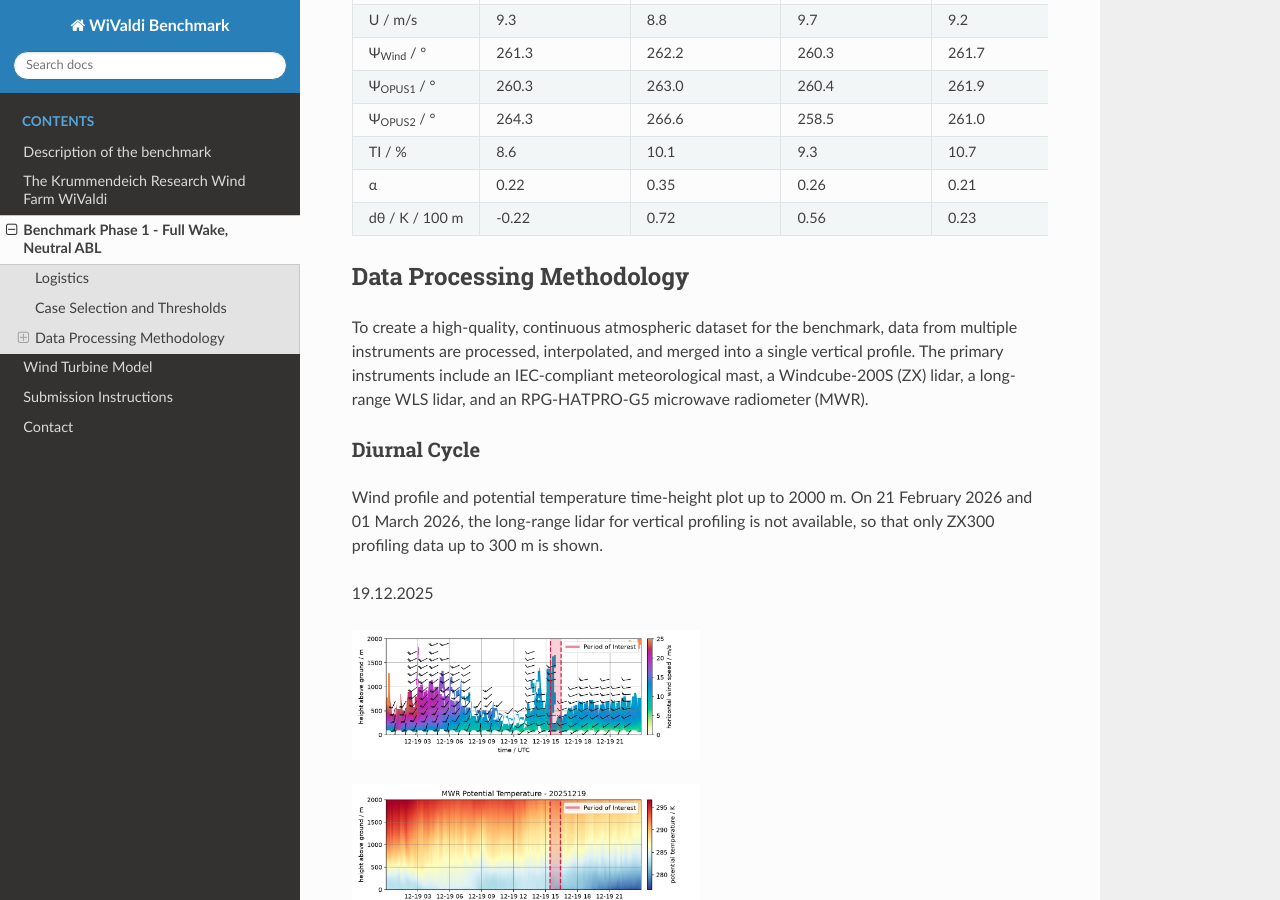
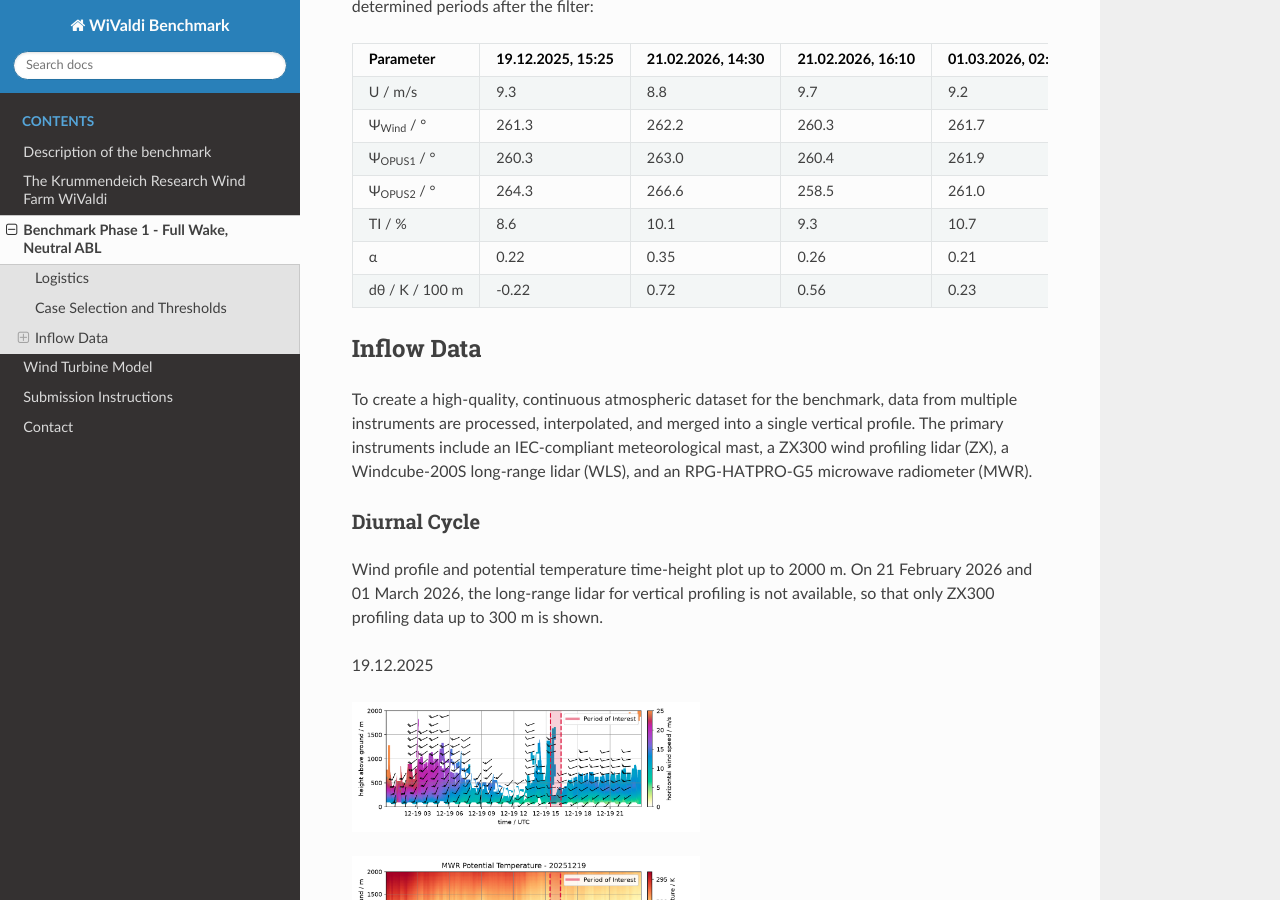
Before and after one commit to IEA-Wind-Task57-JAM/wivaldi_benchmark, a Sphinx documentation site: the page built from docs/phase_I.rst, in a window 1280 px wide and 900 px high, scrolled down 950 px. Built offline with Sphinx 7.4.7 and the Read the Docs theme 3.1.0, drawn with Linux system fonts in a browser that asks for light colours; pages that are not in the unit, such as notebooks, are missing from menus; some of the changed text lies outside the part shown.

Commit message:
text corrections

```diff
--- a/docs/phase_I.rst
+++ b/docs/phase_I.rst
@@ -3,6 +3,12 @@
 
 Logistics
 ---------
+
+..
+
+* **Goal**: Simulate a full wake situation of two wind turbines in a near-neutral atmospheric boundary layer and the partial load regime of the power curve.
+
+..
 
 * Start Date: TBD
 * Submission Date: TBD
@@ -114,10 +120,10 @@
      - 0.31
      - 0.30
 
-Data Processing Methodology
----------------------------
+Inflow Data
+-----------
 
-To create a high-quality, continuous atmospheric dataset for the benchmark, data from multiple instruments are processed, interpolated, and merged into a single vertical profile. The primary instruments include an IEC-compliant meteorological mast, a Windcube-200S (ZX) lidar, a long-range WLS lidar, and an RPG-HATPRO-G5 microwave radiometer (MWR).
+To create a high-quality, continuous atmospheric dataset for the benchmark, data from multiple instruments are processed, interpolated, and merged into a single vertical profile. The primary instruments include an IEC-compliant meteorological mast, a ZX300 wind profiling lidar (ZX), a Windcube-200S long-range lidar (WLS), and an RPG-HATPRO-G5 microwave radiometer (MWR).
 
 Diurnal Cycle
 ^^^^^^^^^^^^^^
```
Also changed, not shown: other parts of docs/phase_I.rst (+7 -0 lines).
